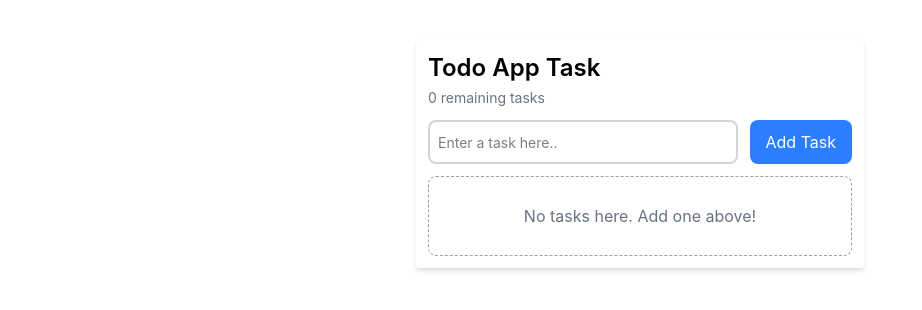
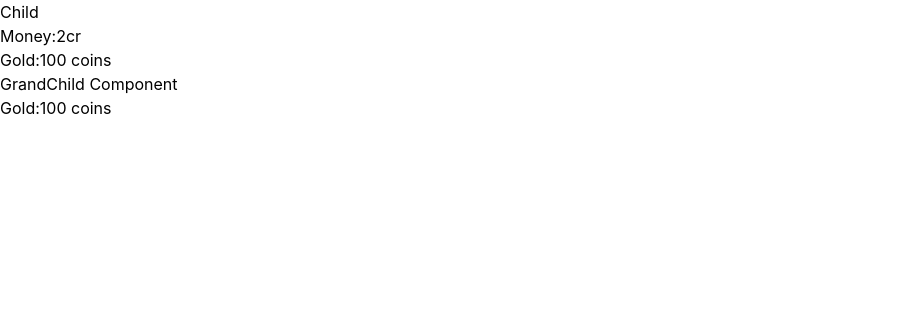
Before and after one commit to CodeCrafterRohit/react-a2-batch, a React (Vite) app in the folder my-first-react-app/: page / in a window 1280 px wide. Shown: the top 310 px of the page, without its empty margins (0-922 px from the left). Built offline with nearby package versions, Linux system fonts and the light colour scheme.

Commit message:
context api code added

```diff
--- a/my-first-react-app/src/App.jsx
+++ b/my-first-react-app/src/App.jsx
@@ -46,6 +46,10 @@ import MaterialUiDemo from "./StylingReact/MaterialUiDemo";
 import LoginWithEmailAndPassword from "./ReactIconsAndNotifications/LoginWithEmailAndPassword";
 import ToggleAndNotify from "./PasswordTask/ToggleAndNotify";
 import TodoApp from "./TodoListTask/TodoApp";
+import Grandparent1 from "./ContextAPI/Grandparent1";
+import PropertyProvider from "./ContextAPI/PropertyProvider";
+import Child1 from "./ContextAPI/Child1";
+import GrandChild1 from "./ContextAPI/GrandChild1";
 
 const App = () => {
   let username = "Don";
@@ -106,7 +110,12 @@ const App = () => {
       {/* <MaterialUiDemo /> */}
       {/* <LoginWithEmailAndPassword /> */}
       {/* <ToggleAndNotify /> */}
-      <TodoApp />
+      {/* <TodoApp /> */}
+      {/* <Grandparent1 /> */}
+      <PropertyProvider>
+        <Child1 />
+        <GrandChild1 />
+      </PropertyProvider>
     </React.Fragment>
   );
 };
--- /dev/null
+++ b/my-first-react-app/src/ContextAPI/Child1.jsx
@@ -0,0 +1,17 @@
+import React, { useContext } from "react";
+import { myContext } from "./PropertyProvider";
+
+const Child1 = () => {
+  //! Step-3: Use or Consume the context
+  let { money, gold } = useContext(myContext);
+  //   console.log("dataComingFromContext:", dataComingFromContext);
+  return (
+    <div>
+      <h1>Child</h1>
+      <h2>Money:{money}</h2>
+      <h2>Gold:{gold}</h2>
+    </div>
+  );
+};
+
+export default Child1;
--- /dev/null
+++ b/my-first-react-app/src/ContextAPI/GrandChild1.jsx
@@ -0,0 +1,15 @@
+import React, { useContext } from "react";
+import { myContext } from "./PropertyProvider";
+
+const GrandChild1 = () => {
+  //! Step-3: Use the context
+  let { gold } = useContext(myContext);
+  return (
+    <div>
+      <h1>GrandChild Component</h1>
+      <h3>Gold:{gold}</h3>
+    </div>
+  );
+};
+
+export default GrandChild1;
--- /dev/null
+++ b/my-first-react-app/src/ContextAPI/Grandparent1.jsx
@@ -0,0 +1,18 @@
+import React from "react";
+import Parent1 from "./Parent1";
+
+const Grandparent1 = () => {
+  let property = {
+    money: "2cr 💸",
+    gold: "100 coins🪙",
+  };
+  return (
+    <div>
+      <h1>Grandparent Component</h1>
+      <hr />
+      <Parent1 property={property} />
+    </div>
+  );
+};
+
+export default Grandparent1;
--- /dev/null
+++ b/my-first-react-app/src/ContextAPI/Parent1.jsx
@@ -0,0 +1,16 @@
+import React from "react";
+import Child1 from "./Child1";
+
+const Parent1 = (props) => {
+  let { property } = props;
+  return (
+    <div>
+      <h1>Parent Component</h1>
+      <h2>Parent don't need the property</h2>
+      <hr />
+      {/* <Child1 property={property} /> */}
+    </div>
+  );
+};
+
+export default Parent1;
--- /dev/null
+++ b/my-first-react-app/src/ContextAPI/PropertyProvider.jsx
@@ -0,0 +1,18 @@
+import React, { createContext } from "react";
+
+//! Step-1: Create a context
+export let myContext = createContext(null);
+// console.log(myContext);
+
+const PropertyProvider = (props) => {
+  let { children } = props;
+  //   console.log(children);
+  let property = {
+    money: "2cr",
+    gold: "100 coins",
+  };
+  //! Step-2: Provide the Context
+  return <myContext.Provider value={property}>{children}</myContext.Provider>;
+};
+
+export default PropertyProvider;
--- a/my-first-react-app/src/Dummy.jsx
+++ /dev/null
@@ -1,9 +0,0 @@
-import React from 'react'
-
-const Dummy = () => {
-  return (
-    <div>Dummy</div>
-  )
-}
-
-export default Dummy
```
